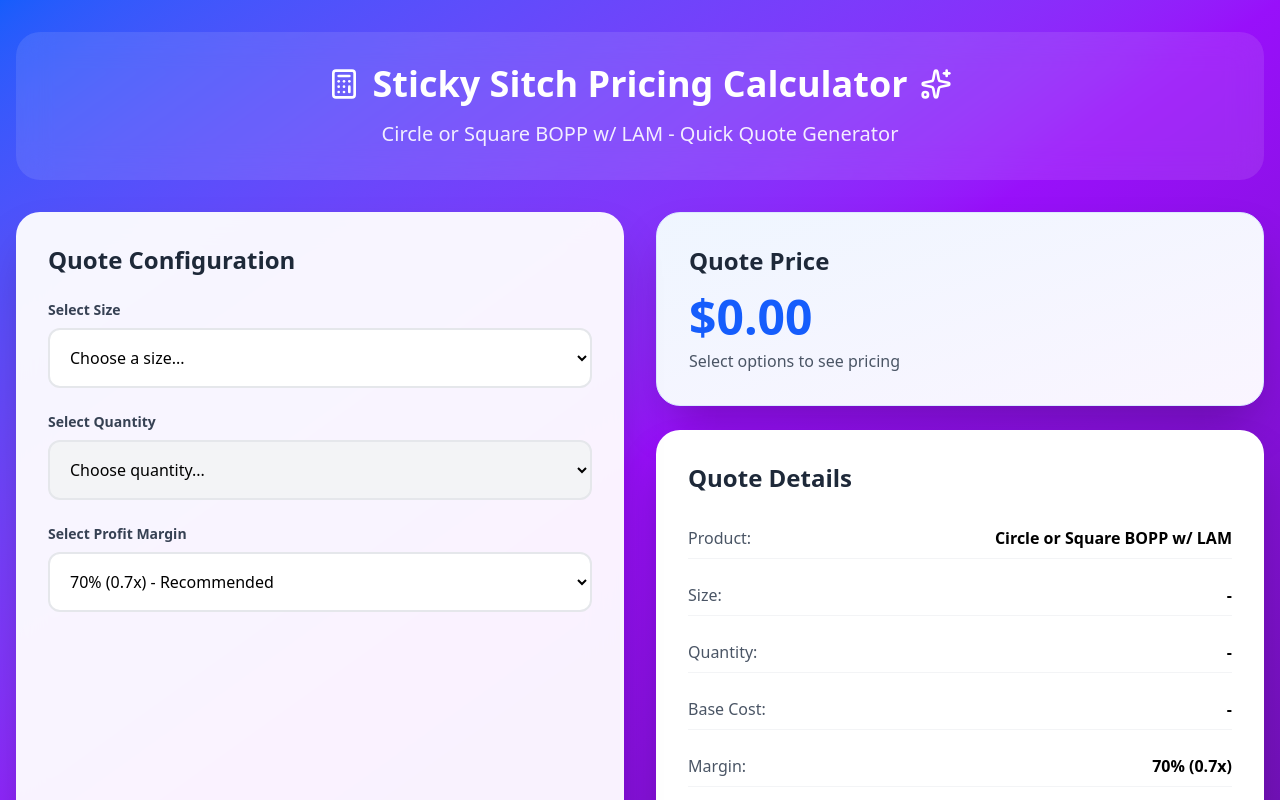
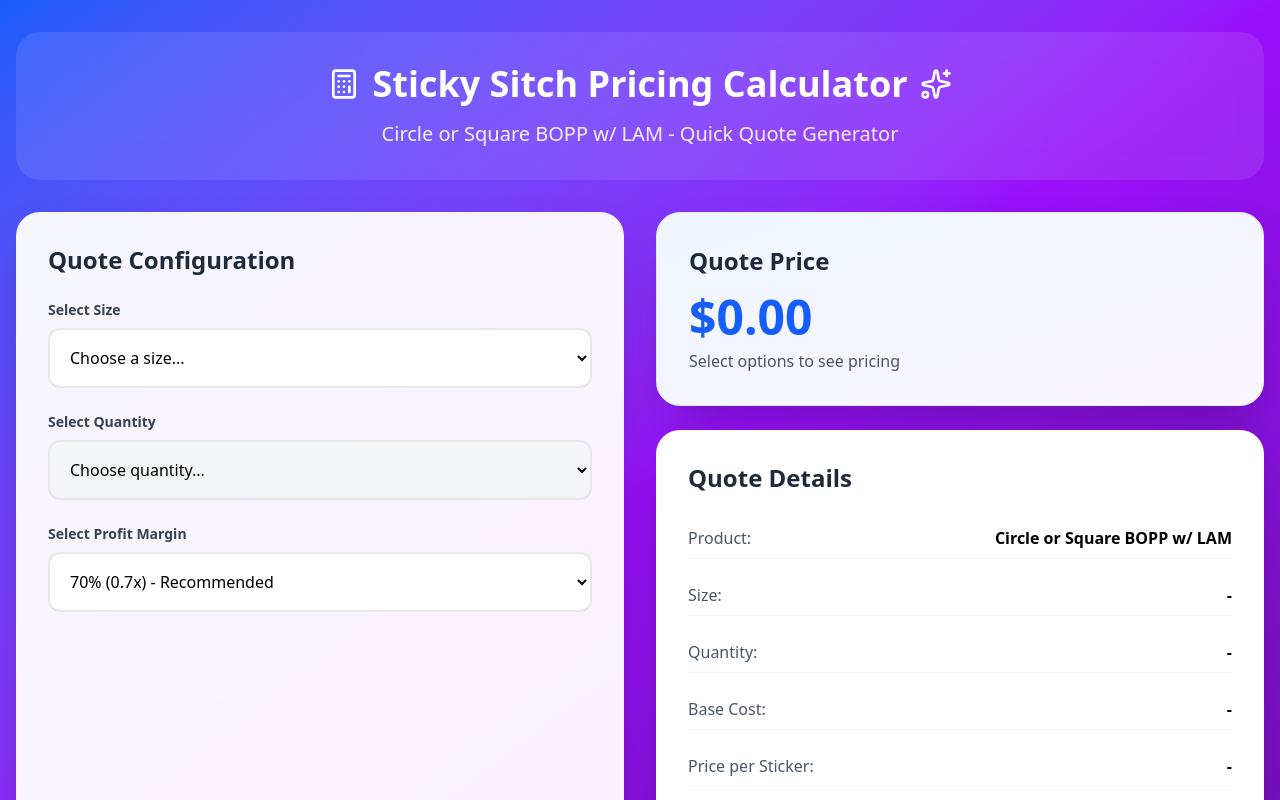
Before and after one commit to rithvikc/stickysitchcalc, a Next.js app: page / in a window 1280 px wide. Shown: the top 800 px of the page. Built offline with nearby package versions, Linux system fonts and the light colour scheme.

Commit message:
Add price per sticker calculation to quote details - Added getPricePerSticker() function to calculate individual sticker cost - Display price per sticker in quote details section with 3 decimal precision - Improves cost transparency for customers

```diff
--- a/src/components/PricingCalculator.tsx
+++ b/src/components/PricingCalculator.tsx
@@ -57,6 +57,18 @@
 
   const getMarginPercent = () => {
     return Math.round(parseFloat(selectedMargin) * 100);
+  };
+
+  const getPricePerSticker = () => {
+    if (!currentQuoteData) return 0;
+    const totalPrice = getCurrentPrice();
+    const quantity = parseInt(selectedQuantity.replace('x', ''));
+    return totalPrice / quantity;
+  };
+
+  const getQuantityNumber = () => {
+    if (!selectedQuantity) return 0;
+    return parseInt(selectedQuantity.replace('x', ''));
   };
 
   return (
@@ -173,6 +185,12 @@
                 </span>
               </div>
               <div className="flex justify-between py-2 border-b border-gray-100">
+                <span className="text-gray-600">Price per Sticker:</span>
+                <span className="font-semibold">
+                  {currentQuoteData ? `$${getPricePerSticker().toFixed(3)}` : '-'}
+                </span>
+              </div>
+              <div className="flex justify-between py-2 border-b border-gray-100">
                 <span className="text-gray-600">Margin:</span>
                 <span className="font-semibold">{`${getMarginPercent()}% (${selectedMargin}x)`}</span>
               </div>
```
